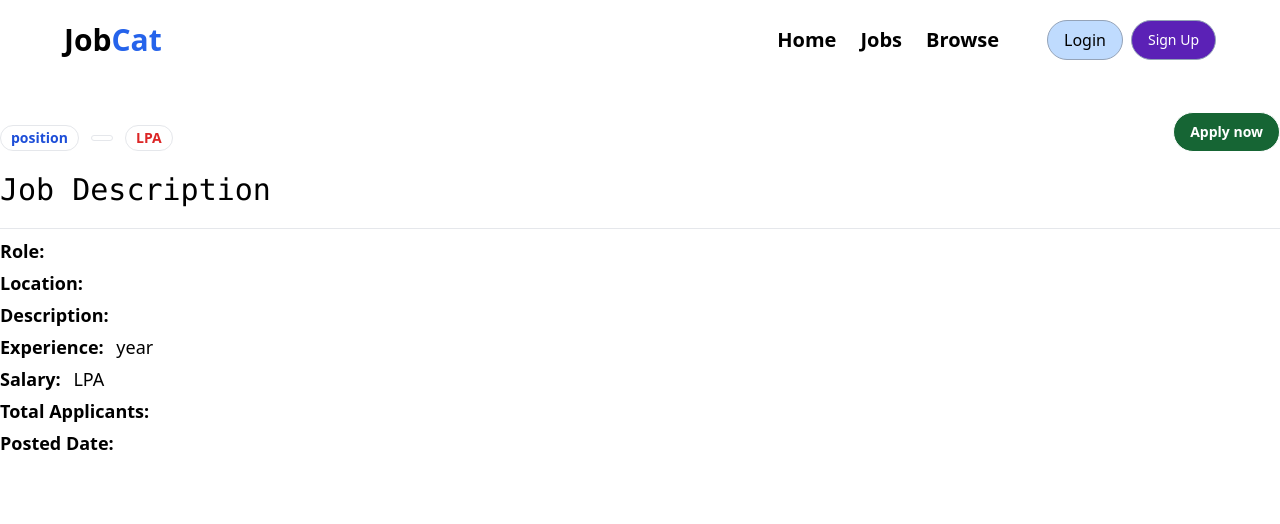
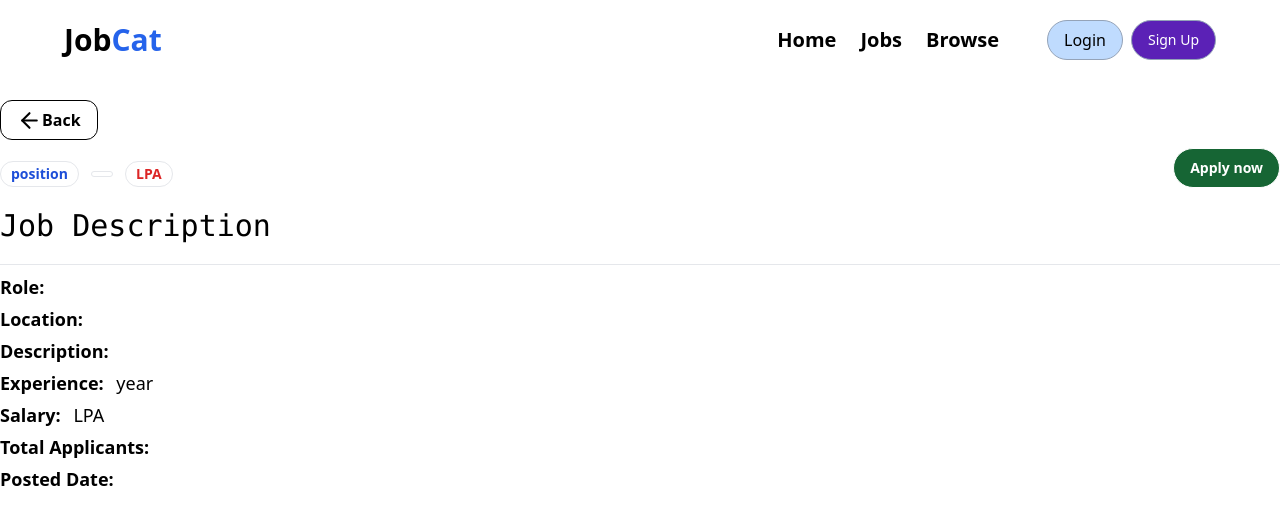
Before and after one commit to subhranil1101/job-portal, a React (Vite) app in the folder frontend/: page /jobs/description/1 in a window 1280 px wide. Shown: the top 524 px of the page. Built offline with nearby package versions, Linux system fonts and the light colour scheme; no server answers.

Commit message:
back Navigation added

```diff
--- a/frontend/src/components/JobDescription.jsx
+++ b/frontend/src/components/JobDescription.jsx
@@ -1,4 +1,4 @@
-import { useParams } from "react-router-dom";
+import { useNavigate, useParams } from "react-router-dom";
 import Navbar from "./shared/Navbar";
 import { Badge } from "./ui/badge"
 import { Button } from "./ui/button"
@@ -8,8 +8,10 @@ import { setSingleJob } from "@/redux/jobSlice";
 import axios from "axios";
 import { APPLICATION_API_ENDPOINT, JOB_API_ENDPOINT } from "@/utils/constant";
 import { toast } from "sonner";
+import { ArrowLeft } from "lucide-react";
 
 const JobDescription = () => {
+      const navigate = useNavigate()
       const dispatch = useDispatch()
       const { singleJob } = useSelector(store => store.job)
       const { user } = useSelector(store => store.auth)
@@ -51,7 +53,11 @@ const JobDescription = () => {
       return (
             <div>
                   <Navbar />
-                  <div className="max-w-7xl mx-auto my-10">
+                  <div className="max-w-7xl mx-auto my-7">
+                        <Button onClick={() => navigate(-1)} variant='outline' className="rounded-xl flex items-center justify-center w-fit my-2 text-base font-bold">
+                              <ArrowLeft size={25} />
+                              Back
+                        </Button>
                         <div className="flex justify-between items-center ">
                               <div>
                                     <h1 className="text-4xl font-bold font-mono">{singleJob?.title}</h1>
```
